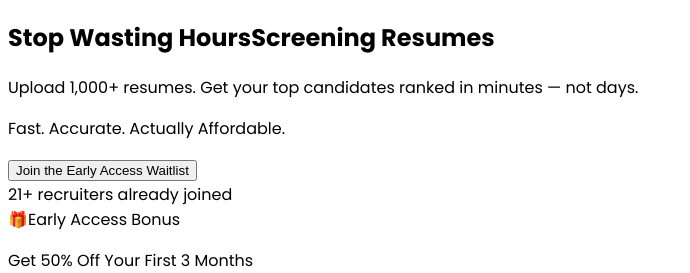
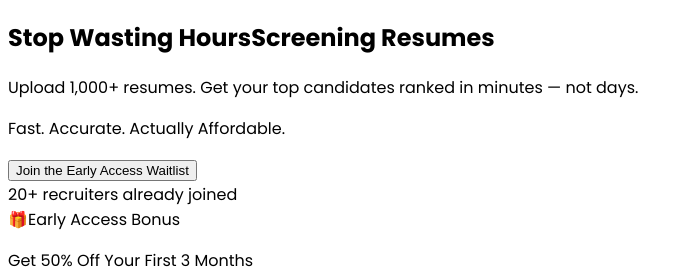
Before and after one commit to adithyank00001/resume_screening_ai_landing_page, a React (Create React App) app: page / in a window 1280 px wide. Shown: the top 273 px of the page, without its empty margins (0-690 px from the left). Built offline with nearby package versions, Linux system fonts and the light colour scheme; the HTML template or start-up script is replaced by a standard one.

Commit message:
Update App.js with latest changes

```diff
--- a/src/App.js
+++ b/src/App.js
@@ -627,7 +627,7 @@ function App() {
             </button>
             <div className="flex items-center space-x-3 text-base font-medium text-gray-700 bg-green-50 px-4 py-2 rounded-lg border border-green-200">
               <span className="w-3 h-3 bg-green-500 rounded-full animate-pulse"></span>
-              <span>21+ recruiters already joined</span>
+              <span>20+ recruiters already joined</span>
             </div>
                          <div className="bg-gradient-to-r from-purple-50 to-pink-50 border border-purple-200 rounded-lg px-6 py-4 text-center">
                <div className="flex items-center justify-center space-x-2 mb-1">
```
